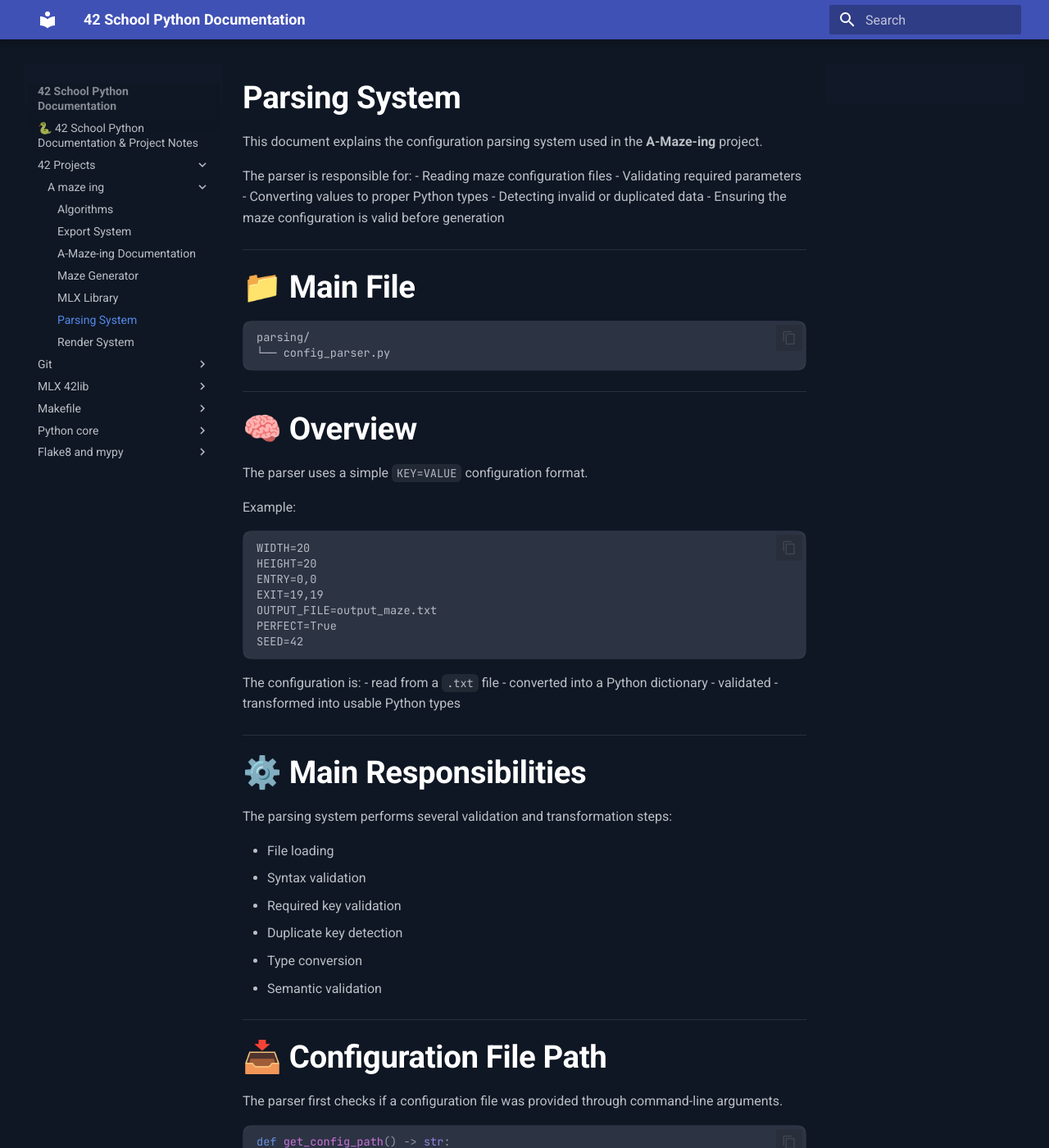
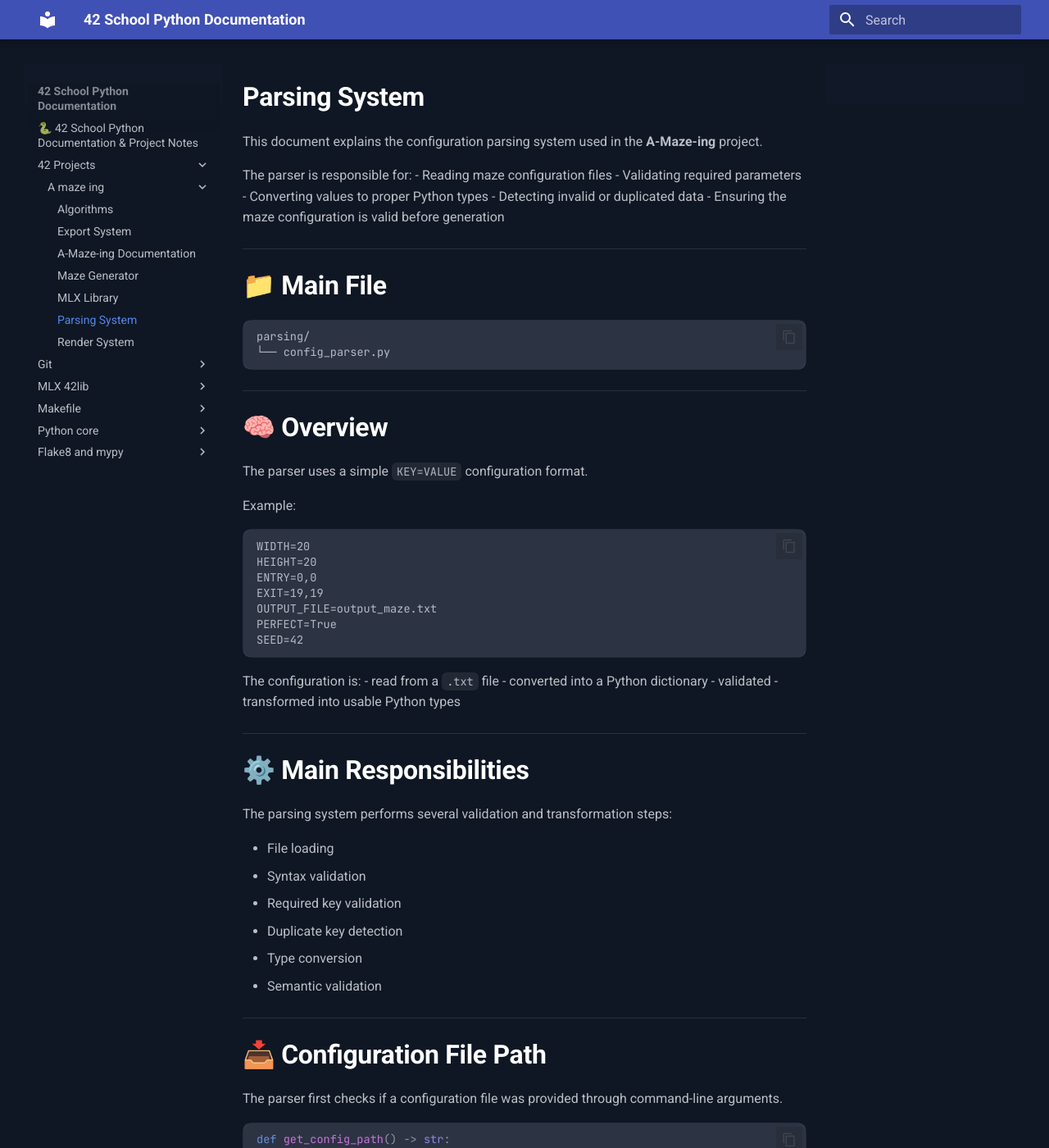
Before and after one commit to SaraFreitas-dev/42-Python-Documentation, an MkDocs documentation site: the page built from docs/42_Projects/A-maze-ing/parsing.md, in a window 1280 px wide and 1400 px high. Shown: the whole window at 82% size. Built offline with MkDocs 1.6.1 and Material for MkDocs 9.7.7, drawn with Linux system fonts in a browser that asks for light colours.

Commit message:
update on css

```diff
--- a/docs/stylesheets/extra.css
+++ b/docs/stylesheets/extra.css
@@ -14,20 +14,12 @@
 
 .md-typeset h1 {
     color: white !important;
-
-    font-size: clamp(1.5rem, 3vw, 2rem);
-
     font-weight: 700;
-
-    line-height: 1.1;
-
     margin-bottom: 1rem;
 }
 
 .md-typeset h2 {
     color: white !important;
-
-    font-size: clamp(1rem, 2vw, 1.35rem);
 
     font-weight: 700;
 
@@ -42,8 +34,6 @@
 
 .md-typeset h3 {
     color: white !important;
-
-    font-size: clamp(0.9rem, 1.5vw, 1.1rem);
 
     font-weight: 600;
 }
```
